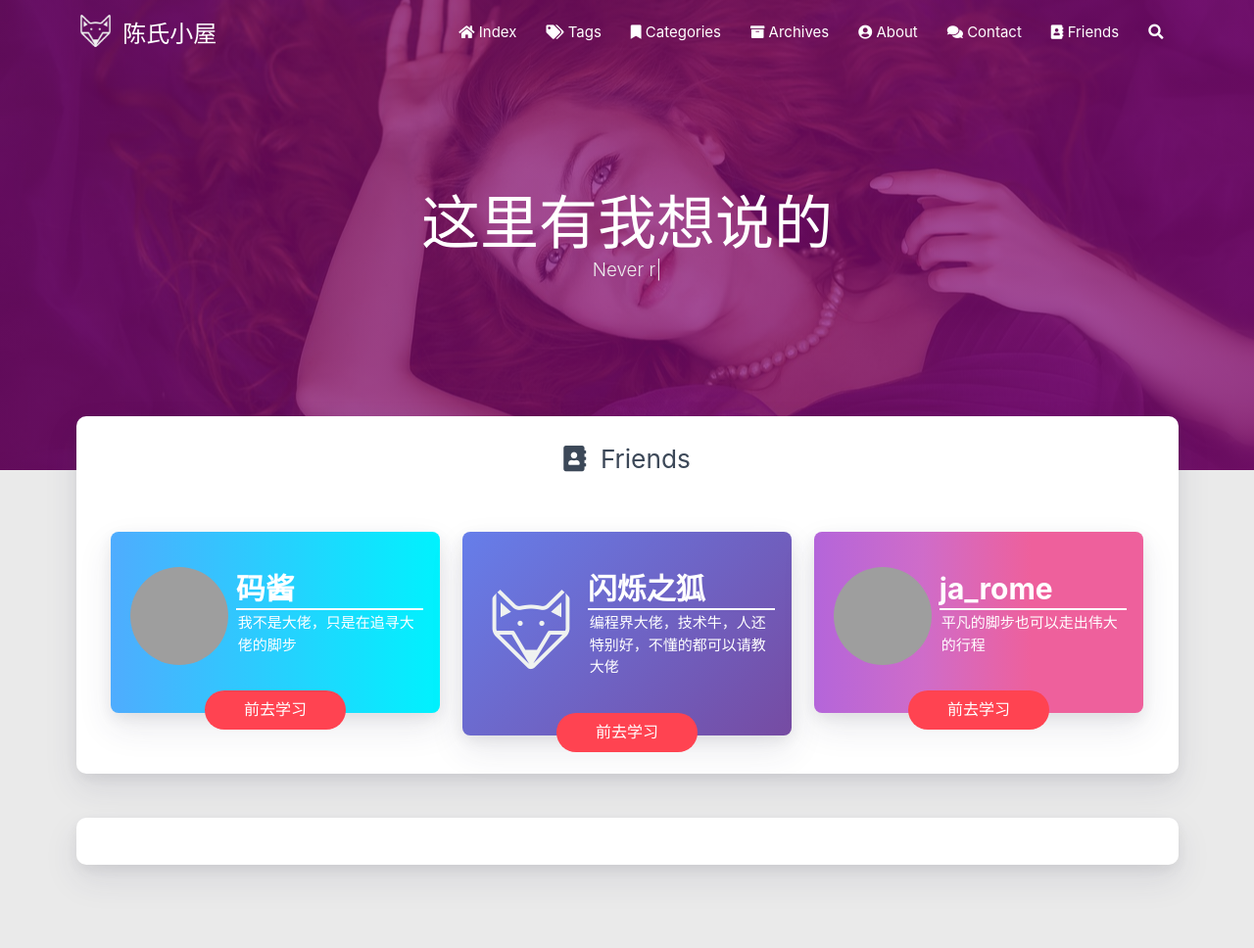
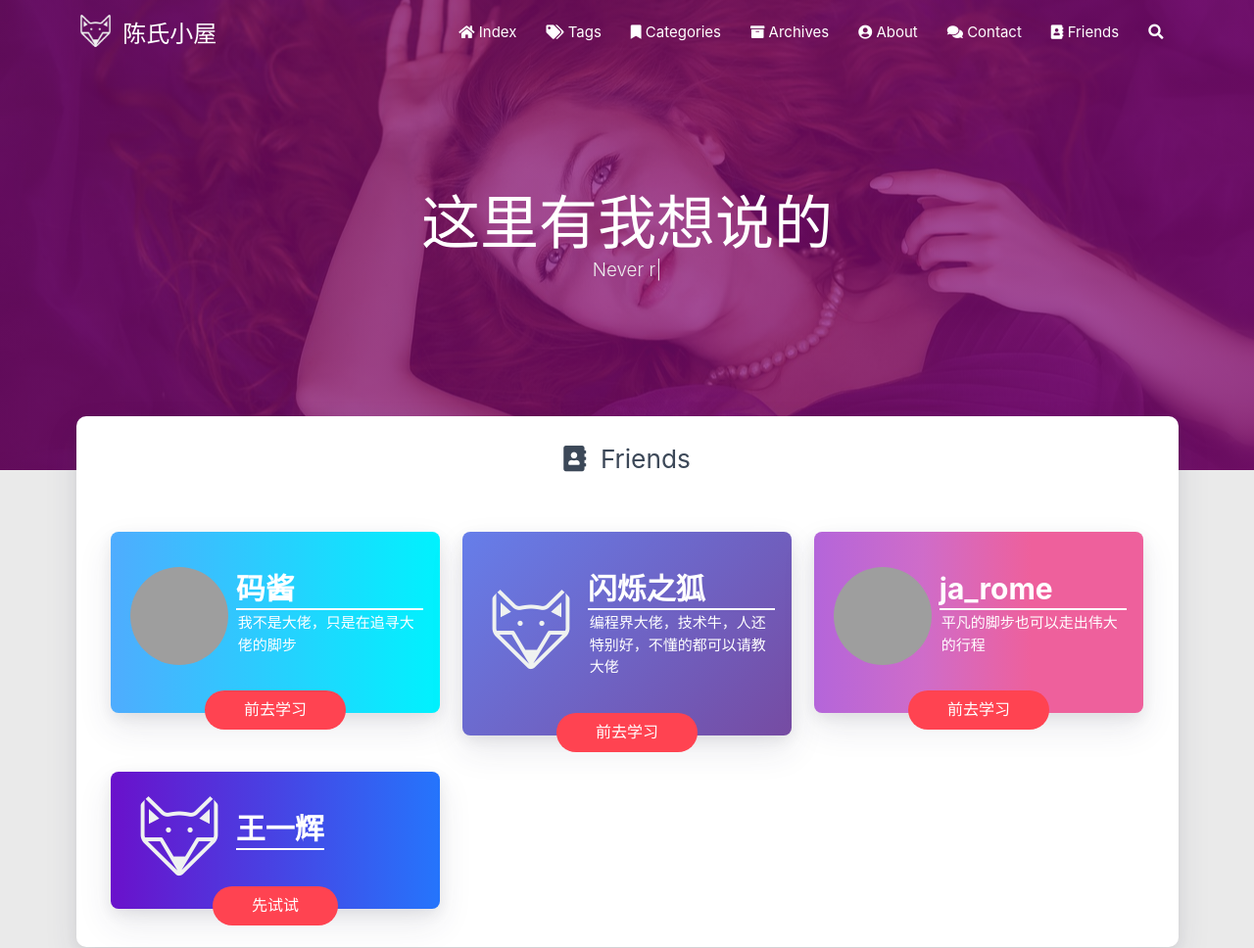
Before and after one commit to ChenZiHong-Gavin/ChenZiHong-Gavin.github.io, a plain HTML site: page friends/index.html in a window 1280 px wide. Shown: the top 968 px of the page at 98% size. Drawn offline with nearby package versions, Linux system fonts and the light colour scheme; some packages are replaced by stand-ins of ours; no server answers; grey boxes are pictures that could not be loaded; a script that the page names is missing.

Commit message:
Site updated: 2020-11-14 09:11:36

```diff
--- a/friends/index.html
+++ b/friends/index.html
@@ -611,6 +611,27 @@
                             </div>
                         </div>
 
+
+                        <div class="col s12 m6 l4 friend-div" data-aos="zoom-in-up">
+                            <div class="card frind-card4">
+                                <div class="frind-ship">
+                                    <div class="title">
+                                        <img src="/medias/logo.png" alt="img">
+                                        <div>
+                                            <h1 class="friend-name">王一辉</h1>
+                                            <p style="position: relative;top: -35px;"></p>
+                                        </div>
+                                    </div>
+                                    <div class="friend-button">
+                                        <a href="https://wyhfanofariajzh.com/" target="_blank"
+                                            class="button button-glow button-rounded button-caution">
+                                            先试试
+                                        </a>
+                                    </div>
+                                </div>
+                            </div>
+                        </div>
+
                     </div>
 
                 </article>
```
